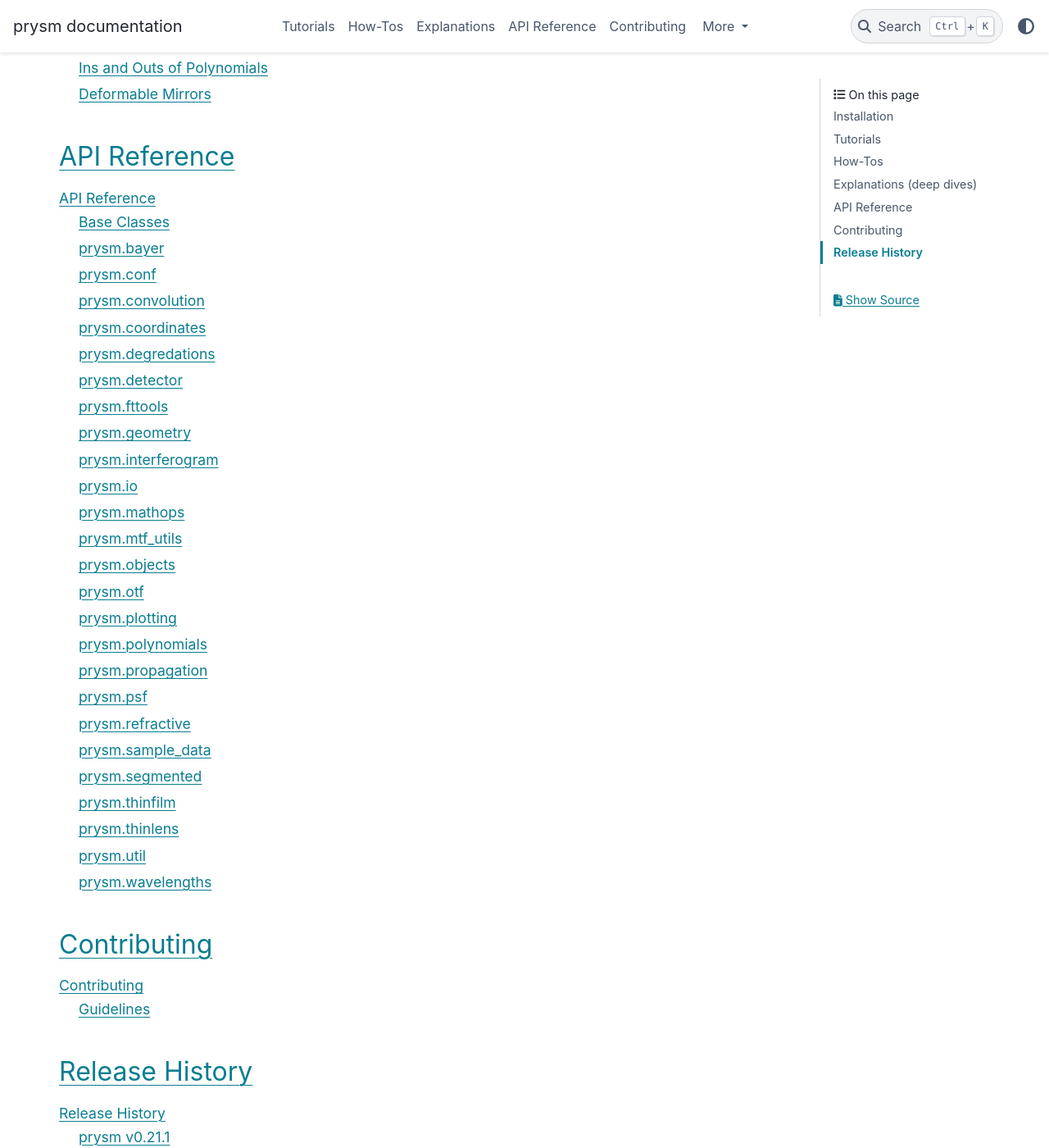
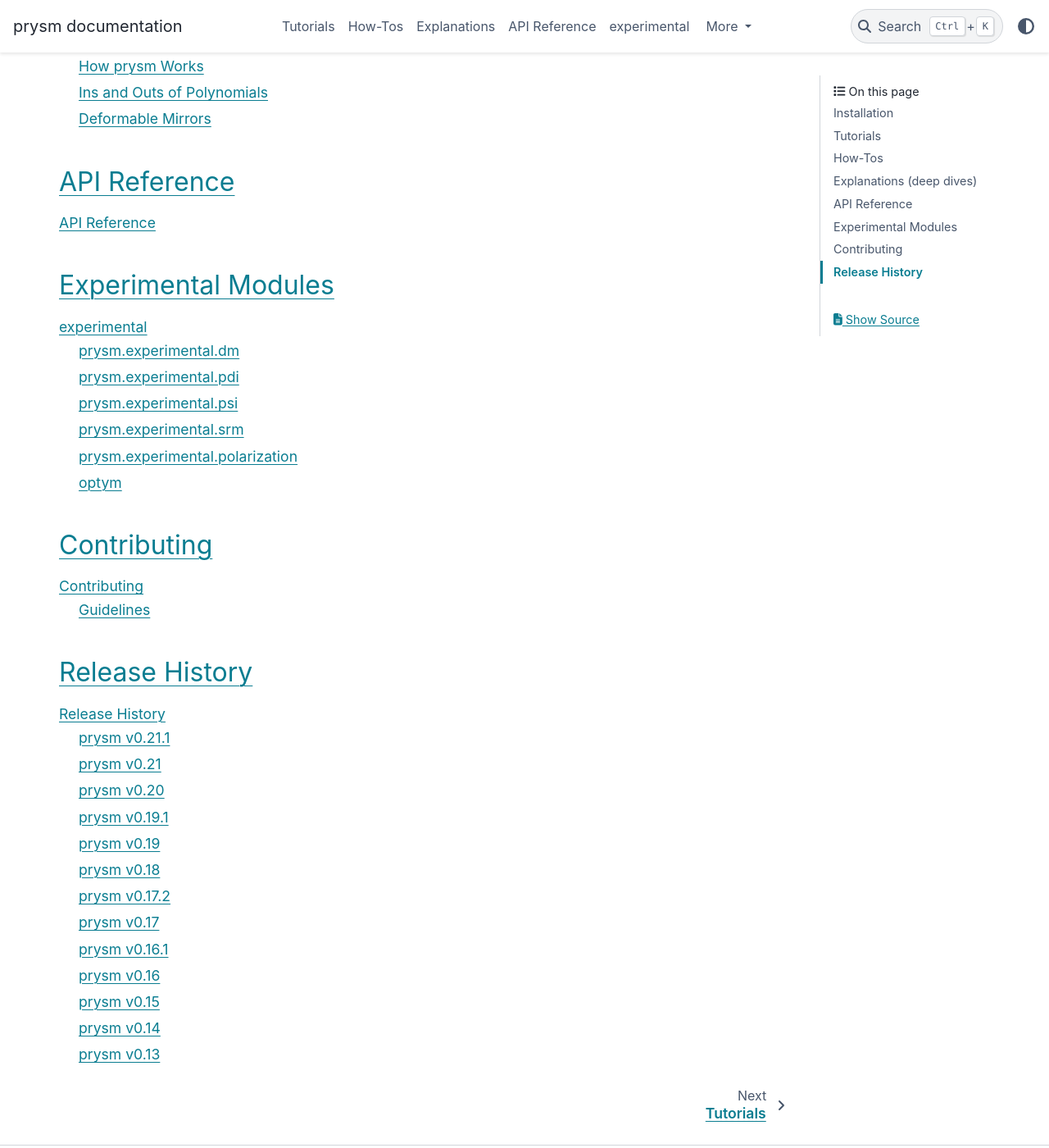
Before and after one commit to brandondube/prysm, a Sphinx documentation site: the page built from docs/source/index.rst, in a window 1280 px wide and 1400 px high, scrolled down 1899 px. Shown: the whole window at 82% size. Built offline with Sphinx 7.4.7 and the PyData theme 0.15.4, drawn with Linux system fonts in a browser that asks for light colours; pages that are not in the unit, such as notebooks, are missing from menus.

Commit message:
docs: add experimental modules (API reference only)

```diff
--- /dev/null
+++ b/docs/source/api/experimental/dm.rst
@@ -0,0 +1,6 @@
+*********************
+prysm.experimental.dm
+*********************
+
+.. automodule:: prysm.experimental.dm
+    :members:
--- /dev/null
+++ b/docs/source/api/experimental/index.rst
@@ -0,0 +1,13 @@
+************
+experimental
+************
+
+.. toctree::
+   :maxdepth: 1
+
+   dm
+   pdi
+   psi
+   srm
+   polarization
+   optym/index.rst
--- /dev/null
+++ b/docs/source/api/experimental/optym/index.rst
@@ -0,0 +1,12 @@
+*****
+optym
+*****
+
+.. automodule:: prysm.experimental.optym.optimizers
+    :members:
+
+.. automodule:: prysm.experimental.optym.activation
+    :members:
+
+.. automodule:: prysm.experimental.optym.cost
+    :members:
--- /dev/null
+++ b/docs/source/api/experimental/pdi.rst
@@ -0,0 +1,6 @@
+**********************
+prysm.experimental.pdi
+**********************
+
+.. automodule:: prysm.experimental.pdi
+    :members:
--- /dev/null
+++ b/docs/source/api/experimental/polarization.rst
@@ -0,0 +1,6 @@
+*******************************
+prysm.experimental.polarization
+*******************************
+
+.. automodule:: prysm.experimental.polarization
+    :members:
--- /dev/null
+++ b/docs/source/api/experimental/psi.rst
@@ -0,0 +1,6 @@
+**********************
+prysm.experimental.psi
+**********************
+
+.. automodule:: prysm.experimental.psi
+    :members:
--- /dev/null
+++ b/docs/source/api/experimental/srm.rst
@@ -0,0 +1,6 @@
+**********************
+prysm.experimental.srm
+**********************
+
+.. automodule:: prysm.experimental.srm
+    :members:
--- a/docs/source/api/index.rst
+++ b/docs/source/api/index.rst
@@ -3,7 +3,7 @@ API Reference
 *************
 
 .. toctree::
-   :maxdepth: 1
+   :maxdepth: 2
 
    base_classes
    bayer
--- a/docs/source/index.rst
+++ b/docs/source/index.rst
@@ -34,7 +34,6 @@ Prysm's backend is runtime interchangeable, you may also install and use `cupy <
 
 Tutorials
 ---------
-
 .. toctree::
     :maxdepth: 2
 
@@ -62,9 +61,16 @@ API Reference
 -------------
 
 .. toctree::
-    :maxdepth: 2
+    :maxdepth: 1
 
     api/index.rst
+
+Experimental Modules
+--------------------
+.. toctree::
+    :maxdepth: 3
+
+    api/experimental/index.rst
 
 Contributing
 ------------
```
Also changed, not shown: 1 other file.
